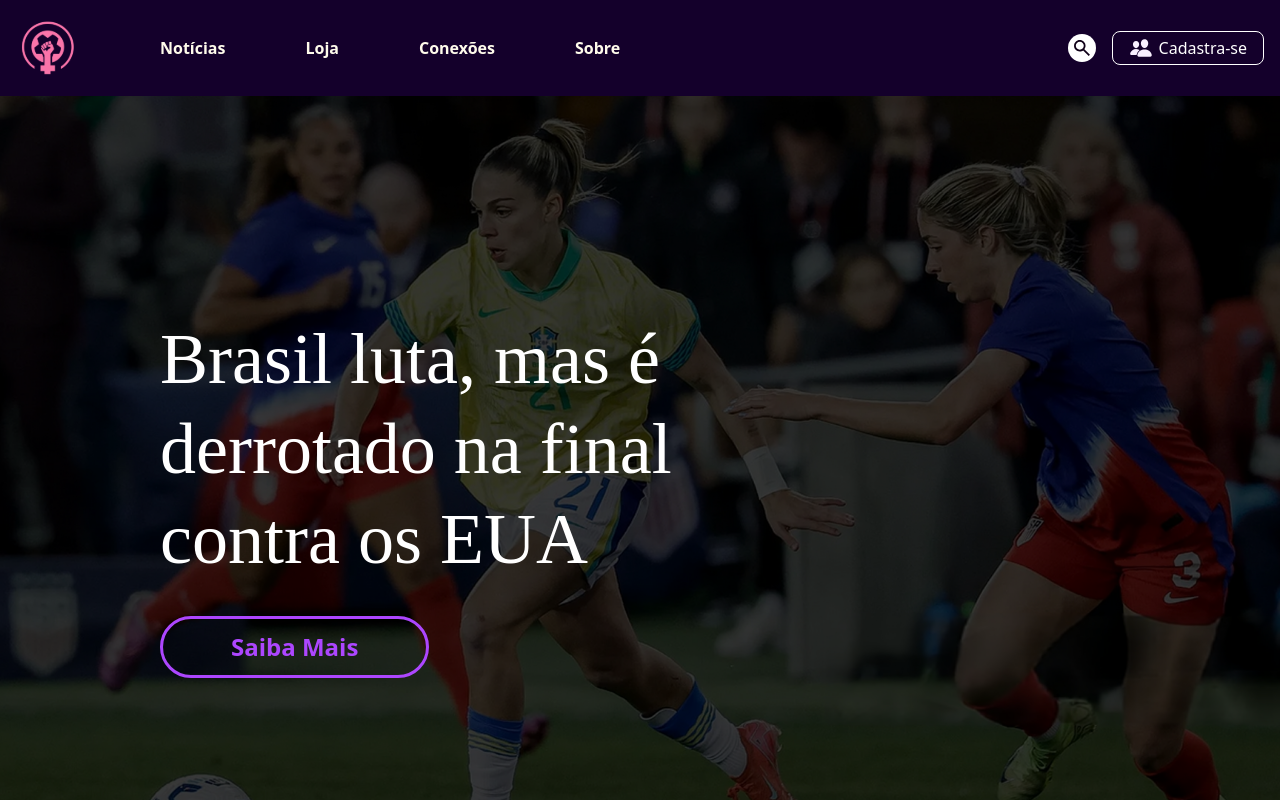
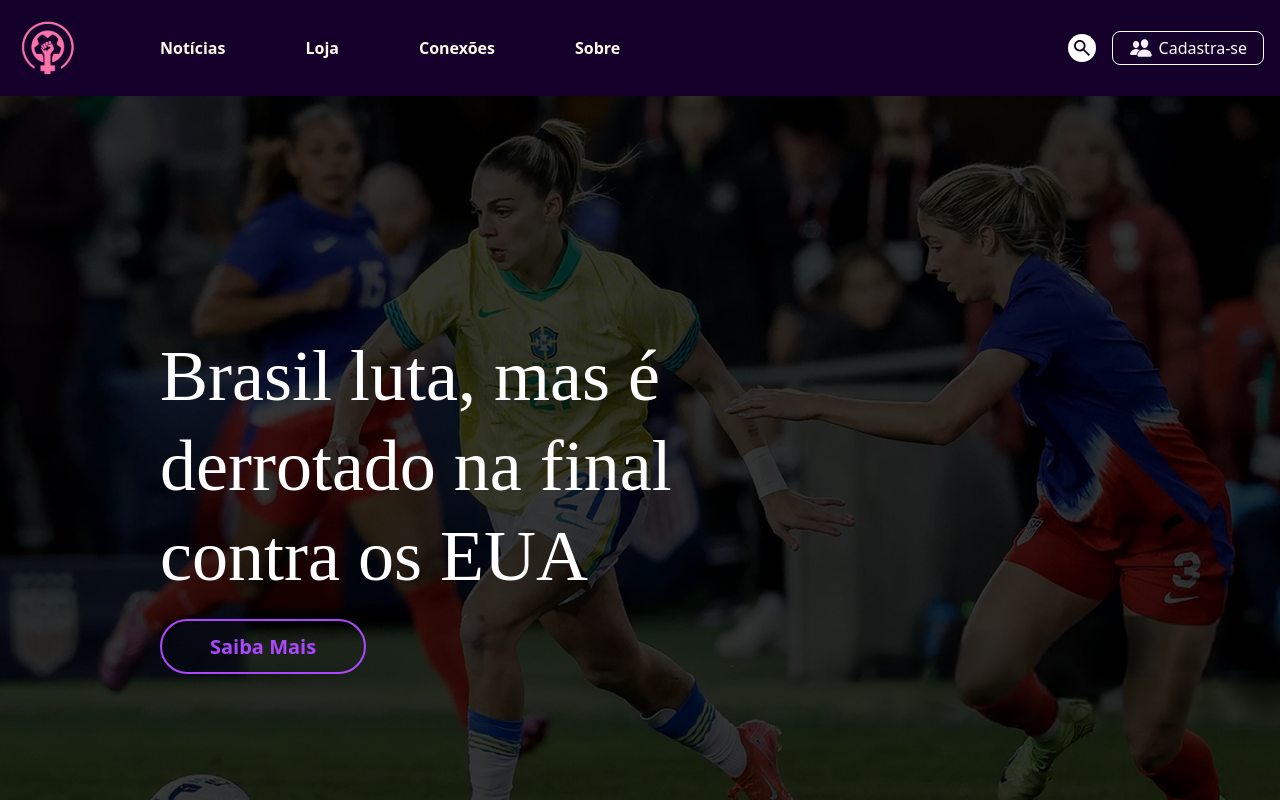
Before and after one commit to syinapse/PassaBola-website, a React (Vite) app: page / in a window 1280 px wide. Shown: the top 800 px of the page. Built offline with nearby package versions, Linux system fonts and the light colour scheme.

Commit message:
Alterando link, colocando a notícias ao saiba mais

```diff
--- a/src/pages/PortalInicial.jsx
+++ b/src/pages/PortalInicial.jsx
@@ -1,5 +1,6 @@
 import React from 'react';
 import { Header1 } from '../components/Header1';
+import { Link } from 'react-router-dom';
 import { Footer } from '../components/Footer';
 import { NewsCard } from '../components/NewsCard.jsx';
 import { FilterSidebar } from '../components/FilterSidebar.jsx';
@@ -46,9 +47,12 @@ export const PortalInicial = () => {
             derrotado na final <br />
             contra os EUA
           </h2>
-          <button className='border-purple-500 border-3 rounded-full px-17 py-3 text-purple-500 font-semibold text-2xl transition-opacity duration-300 hover:opacity-80'>
+          <Link
+            to="/noticias"
+            className='border-purple-500 bg-transparent border-2 rounded-full px-12 py-3 text-purple-500 font-semibold text-xl transition-all duration-300 hover:bg-purple-500 hover:text-white'
+          >
             Saiba Mais
-          </button>
+          </Link>
         </div>
       </section>
 
```
